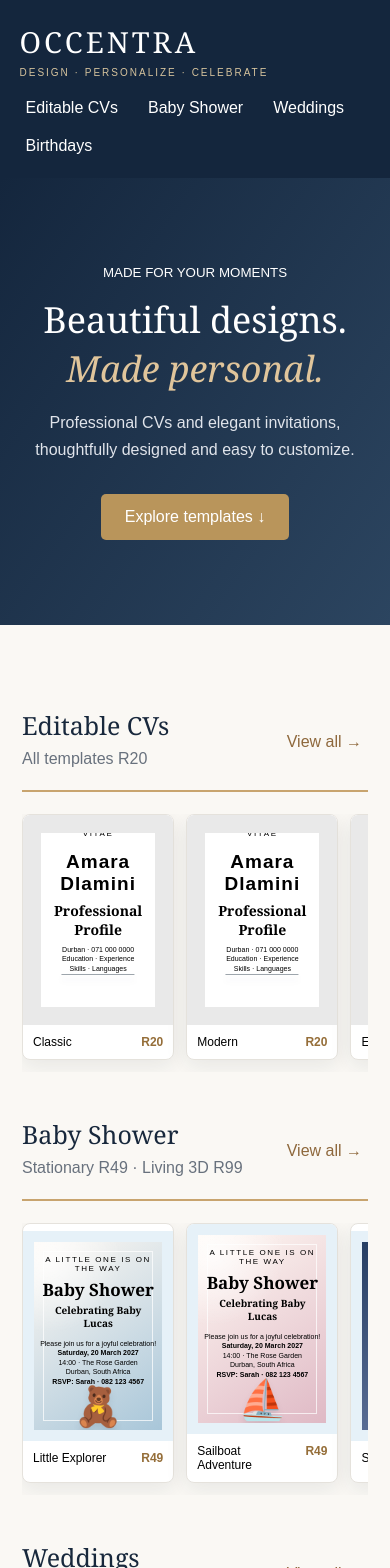
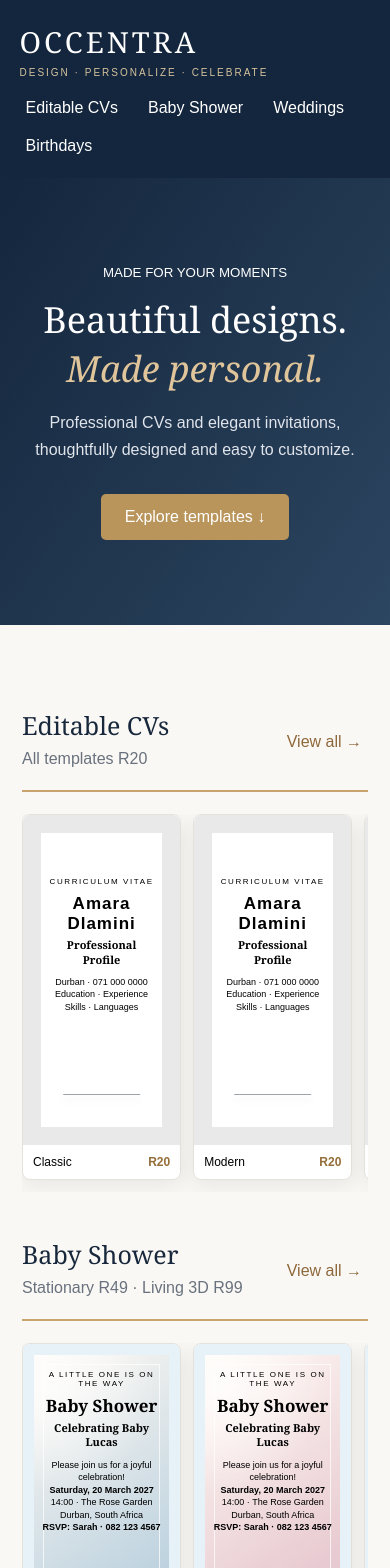
Before and after one commit to occentra90-cyber/Occentra-, a Next.js app: page / in a window 390 px wide. Shown: the top 1568 px of the page. Built offline with nearby package versions, Linux system fonts and the light colour scheme.

Commit message:
Fix catalogue invitation text overlap and reserve decoration space

```diff
--- a/app/globals.css
+++ b/app/globals.css
@@ -109,3 +109,25 @@
 .preview.immersive .preview-stars{animation:glow 2.6s ease-in-out infinite alternate}
 .preview.immersive .sparkle{pointer-events:none}
 @media(max-width:750px){.mini{padding:13px 6px 48px}.mini-sample{font-size:7px;line-height:1.35;margin-top:6px}.mini.baby strong{font-size:10px}.mini.baby h3{font-size:17px;margin:7px 0 4px}.featured-gallery .mini{height:210px}}
+
+/* Keep complete sample information legible and separate from decorative artwork. */
+.mini{height:330px;justify-content:flex-start;padding:22px 12px 92px;overflow:hidden}
+.mini small,.mini h3,.mini strong,.mini-sample{position:relative;z-index:2;flex-shrink:0}
+.mini h3{margin:10px 0 6px;font-size:clamp(18px,2vw,25px)}
+.mini strong{font-size:clamp(12px,1.4vw,16px)}
+.mini-sample{font-size:clamp(10px,1vw,12px);line-height:1.4;margin-top:10px;overflow-wrap:anywhere}
+.mini:after,.mini.baby:after{bottom:12px;font-size:56px;z-index:1}
+.preview:not(.cv){padding-bottom:125px}
+.preview:not(.cv):after{bottom:24px;z-index:0}
+@media(max-width:750px){
+ .mini,.featured-gallery .mini{height:315px;padding:15px 8px 85px}
+ .mini h3,.mini.baby h3{font-size:17px;margin:8px 0 5px}
+ .mini strong,.mini.baby strong{font-size:11px}
+ .mini-sample,.mini.baby .mini-sample{font-size:9px;line-height:1.35;margin-top:9px}
+ .mini:after,.mini.baby:after{bottom:10px;font-size:50px}
+}
+@media(max-width:420px){
+ .featured-gallery .tile{flex-basis:46%}
+ .mini,.featured-gallery .mini{height:330px}
+ .mini-sample,.mini.baby .mini-sample{font-size:9px;line-height:1.4}
+}
```
